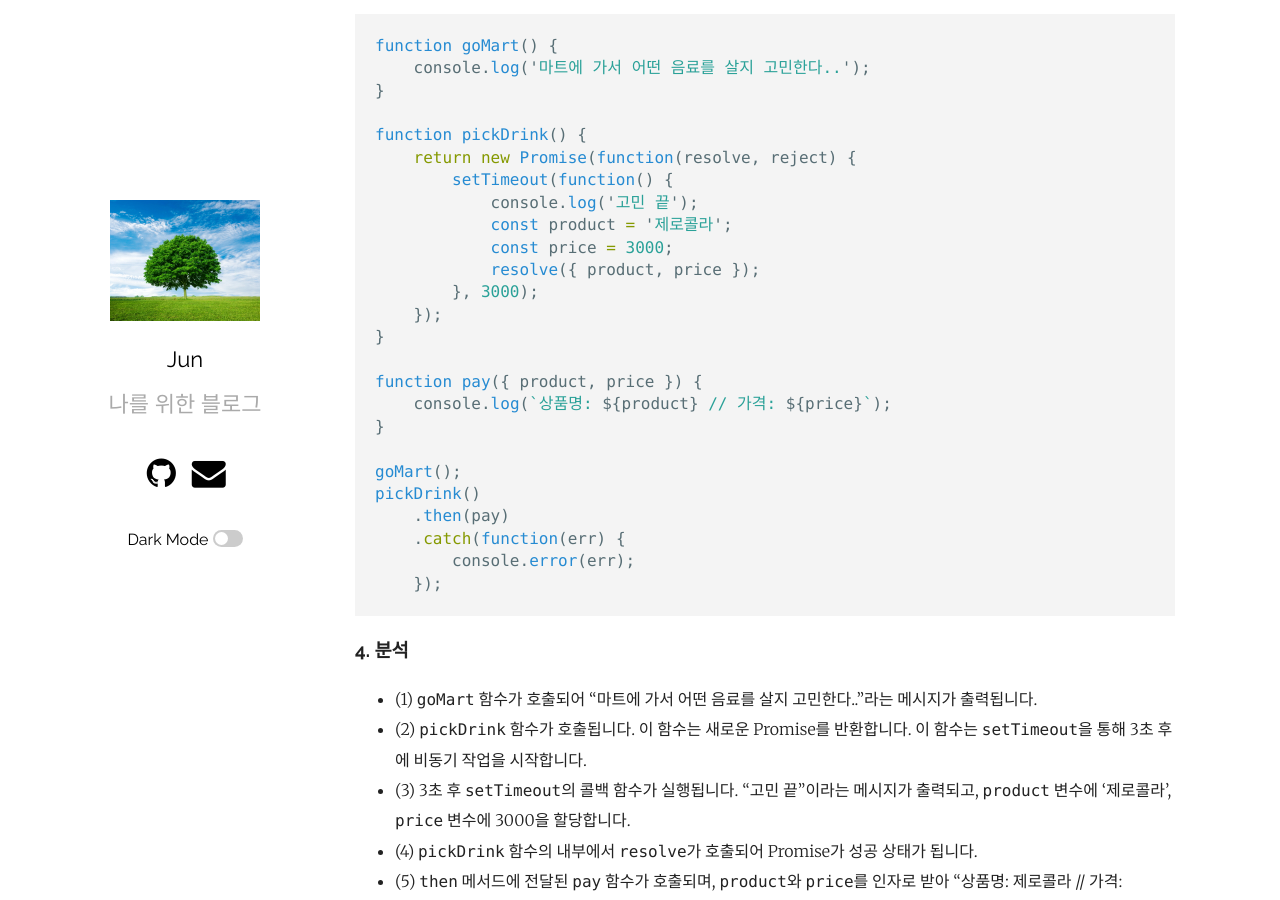
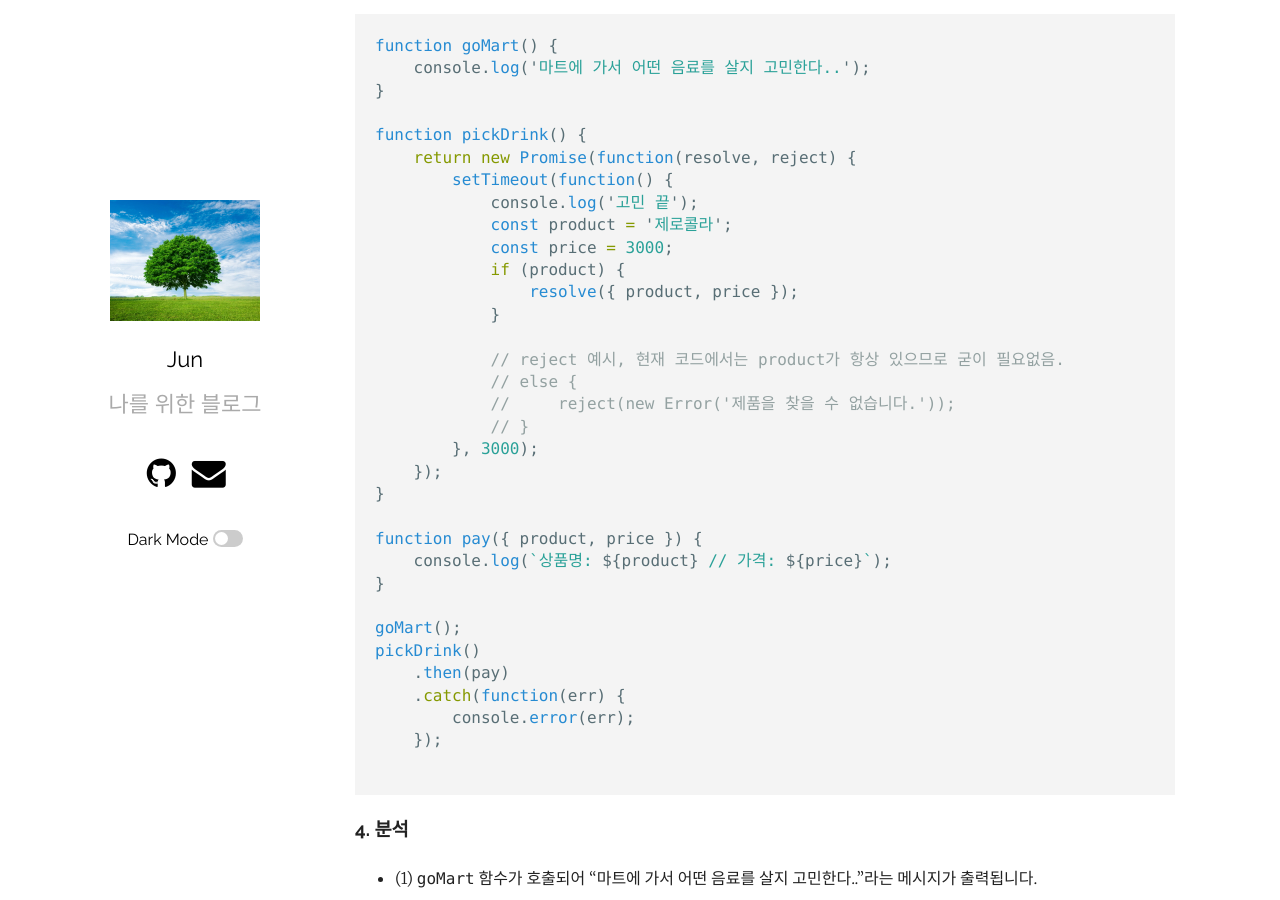
Before and after one commit to ymind14563/ymind14563.github.io, a Jekyll site: the page built from _posts/2024-06-25-blog(2).markdown, in a window 1280 px wide and 900 px high, scrolled down 684 px. Built offline with Jekyll 4.4.1, drawn with Linux system fonts in a browser that asks for light colours.

Commit message:
edit blog

````diff
--- a/_posts/2024-06-25-blog(2).markdown
+++ b/_posts/2024-06-25-blog(2).markdown
@@ -37,7 +37,14 @@ function pickDrink() {
             console.log('고민 끝');
             const product = '제로콜라';
             const price = 3000;
-            resolve({ product, price });
+            if (product) {
+                resolve({ product, price });
+            }
+
+            // reject 예시, 현재 코드에서는 product가 항상 있으므로 굳이 필요없음.
+            // else {
+            //     reject(new Error('제품을 찾을 수 없습니다.'));
+            // }
         }, 3000);
     });
 }
@@ -52,6 +59,7 @@ pickDrink()
     .catch(function(err) {
         console.error(err);
     });
+
 ```
 
 ### 4. 분석
````
